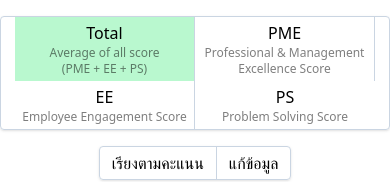
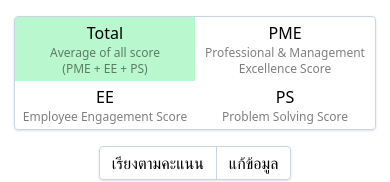
Before and after one commit to krist7599555/toyota-visualize, a SvelteKit app: page / in a window 390 px wide. Shown: the top 182 px of the page. Built offline with nearby package versions, Linux system fonts and the light colour scheme.

Commit message:
style: better mobile

```diff
--- a/src/routes/+page.svelte
+++ b/src/routes/+page.svelte
@@ -211,7 +211,7 @@ PS,Problem Solving,Score
 	<div class="mt-4 flex flex-wrap justify-center gap-4">
 		<div
 			aria-label="Scores Select"
-			class="flex w-fit flex-wrap justify-center divide-x divide-slate-300 rounded border border-slate-300 text-balance shadow"
+			class="grid w-fit grid-cols-2 justify-center rounded border border-slate-300 text-balance shadow md:grid-cols-4 md:divide-x md:divide-slate-300"
 		>
 			{#each SCORE_MODES as mode (mode.key)}
 				<button
```
